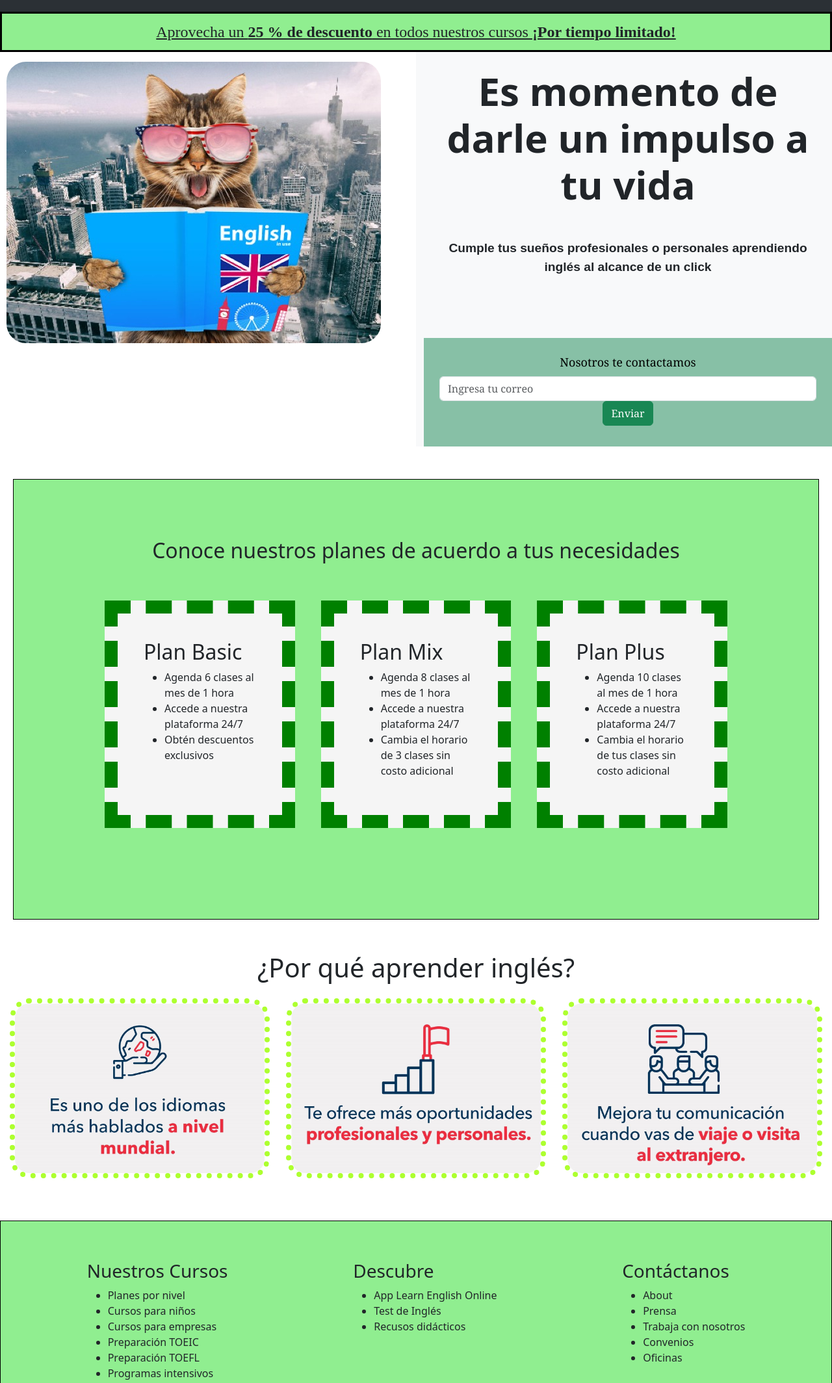
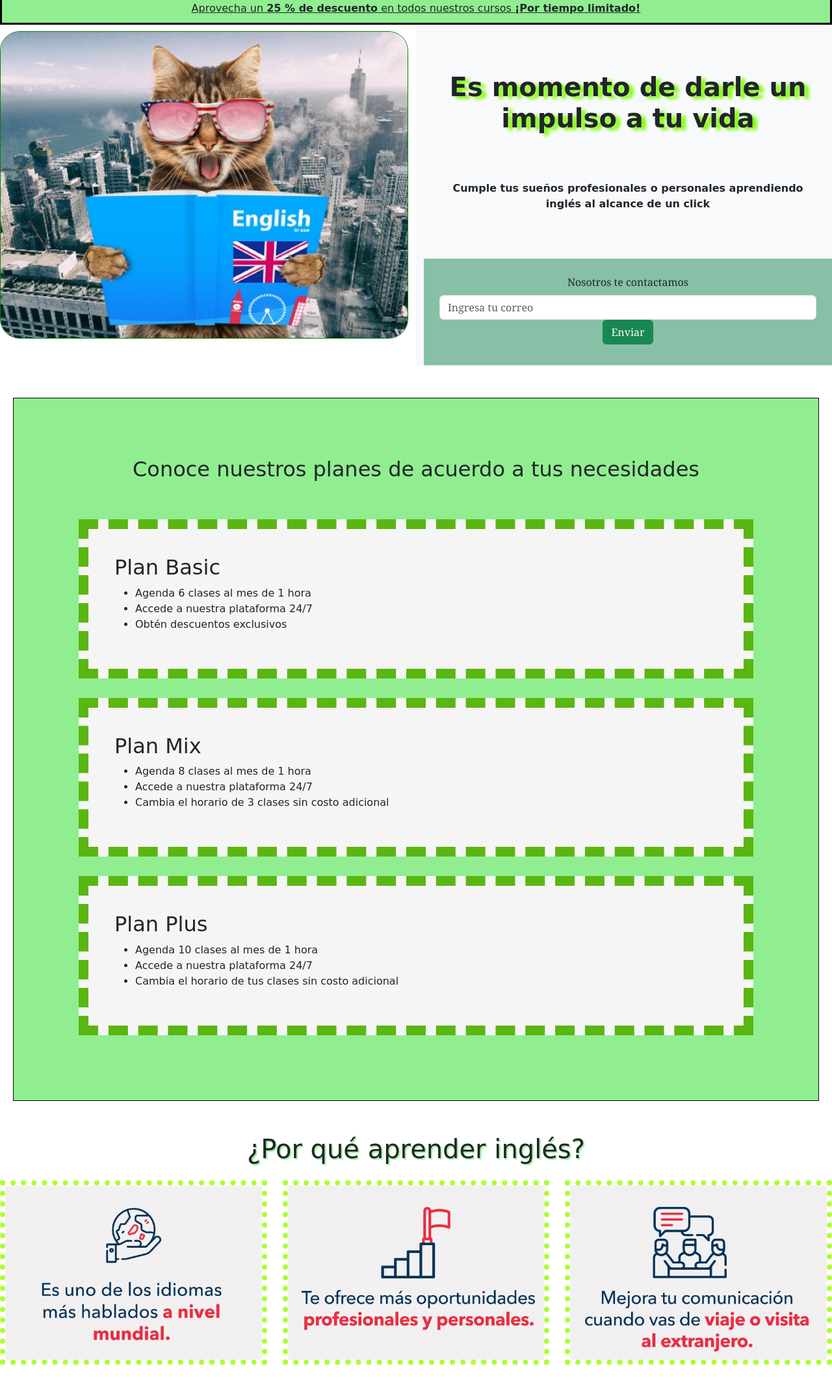
Before and after one commit to PaolaaR/LandingPage, a plain HTML site: page Index.html in a window 1280 px wide. Shown: the part 148-2276 px from the top of the page at 65% size. Drawn offline with nearby package versions, Linux system fonts and the light colour scheme; a web font is replaced by a local one.

Commit message:
correción de errores y limpieza

```diff
--- a/Index.html
+++ b/Index.html
@@ -12,8 +12,6 @@
     crossorigin="anonymous">
   <!--CSS-->
   <link rel="stylesheet" href="Styles.css">
-  <!-- Última versión del JS minificado -->
-  <script src="https://cdn.jsdelivr.net/npm/bootstrap@5.3.0-alpha3/dist/js/bootstrap.bundle.min.js"></script>
 
 </head>
 
@@ -54,21 +52,17 @@
   </header>
 
   <main>
-
     <div class="banner">
       Aprovecha un <strong>25 % de descuento</strong> en todos nuestros cursos <strong> ¡Por tiempo limitado!</strong>
     </div>
 
     <div class="row">
-      <div class="col-md-6 row-md-6"><img src="Images/englishcatbuild.jpg"></div>
-      <div class="col-md-6 row-md-6 bg-light text-container">
-
-        <h1 class="card-title p-4 row-5"> <strong>Es momento de darle un impulso a tu vida</strong> </h1>
-
-        <p class="card-text p-4"> <strong>Cumple tus sueños profesionales o personales aprendiendo inglés
+      <div class="col-12 col-sm-12 col-md-6"><img class="img-principal" src="Images/englishcatbuild.jpg"></div>
+      <div class="col-12 col-sm-12 col-md-6 bg-light text-container">
+        <h1 class="card-title p-4 mt-5"> <strong>Es momento de darle un impulso a tu vida</strong> </h1>
+        <p class="card-text p-4 mt-4"> <strong>Cumple tus sueños profesionales o personales aprendiendo inglés
             al alcance de un click</strong> </p>
-
-        <div class="container bg-success w-90 text-black p-4 bg-opacity-50" style="margin-top:70px;">
+        <div class="container bg-success p-4 bg-opacity-50 mt-5">
           <form>
             <div class="col-md-12 p-6 form-label">
               <label for="inputEmail4" class="form-label"> Nosotros te contactamos </label>
@@ -79,12 +73,13 @@
         </div>
       </div>
     </div>
+
     <div class=" containerS1">
-        <div class="col-12 text-center">
+      <div class="col-12 mb-5 text-center">
         <h2> Conoce nuestros planes de acuerdo a tus necesidades</h2>
       </div>
       <div class=" containerBox">
-          <div class="boxes1">
+        <div class="box">
           <h2>Plan Basic </h2>
           <ul>
             <li> Agenda 6 clases al mes de 1 hora</li>
@@ -111,15 +106,20 @@
       </div>
     </div>
 
-      <h1 class="title-2" >¿Por qué aprender inglés?</h1>
-      <div class="containerS2">
-        <img src="Images/pic 11.jpg">
-          <img src="Images/pic 22.jpg">
-          <img src="Images/pic 33.jpg">
-
+    <div class="containerS2 ">
+      <h1 class="title-2 text-center mb-4">¿Por qué aprender inglés?</h1>
+      <div class="row mb-5">
+        <div class="col-md-4">
+          <img class="img-fluid" src="Images/pic 11.jpg">
         </div>
-
-
+        <div class="col-md-4">
+          <img class="img-fluid" src="Images/pic 22.jpg">
+        </div>
+        <div class="col-md-4">
+          <img class="img-fluid" src="Images/pic 33.jpg">
+        </div>
+      </div>
+    </div>
   </main>
 </body>
 
@@ -145,16 +145,6 @@
       </ul>
     </div>
     <div class="footer-column">
-      <h3>Contáctanos</h3>
-      <ul>
-        <li>About</li>
-        <li>Prensa</li>
-        <li>Trabaja con nosotros</li>
-        <li>Convenios</li>
-        <li>Oficinas</li>
-      </ul>
-    </div>
-    <div class="footer-column">
       <h3>Términos y Condiciones</h3>
       <ul>
         <li>Política de Privacidad</li>
@@ -174,15 +164,12 @@
         <li><a href="#"> Linkedin</li>
       </ul>
     </div>
-    <div class="mt-12 border-t border-gray-200 py-8">
-      <p class="text-base text-gray-300 text-center">
+    <div>
+      <p class="text-base col-12 text-center mt-auto text-gray">
         @2023 Learn English Online Chile. Todos los derechos reservados.
         This is a Landing Page for Education Purposes
       </p>
     </div>
   </div>
-
 </footer>
-
-
 </html>
--- a/Styles.css
+++ b/Styles.css
@@ -1,41 +1,50 @@
+@import url('https://fonts.googleapis.com/css2?family=Bruno+Ace+SC&family=Geologica:wght@600&display=swap');
+
 .logo {
     display: flex;
     width: 120px;
     height: 120px;
 }
 
+header, main {
+    font-family:'Bruno Ace SC', cursive;;
+}
+
 .banner {
     background-color: lightgreen;
     text-decoration: underline;
     padding: 10px 20px;
-    font-size: x-large;
+    font-size: medium;
     text-align: center;
     border: 3px solid black;
-    font-family: papyro;
 }
 
-img {
-    display: flex;
-    justify-content: center;
-    border-radius: 30px;
-    margin: 15px 15px 15px 10px;
+.img-principal {
+    max-width: 100%;
+    max-height: min-content;
+    height: auto;
+    width: 100%;
+    border-radius:30px;
+    border: solid 1px green;
+    margin: 10px 0px 0px 0px;
 }
 
 .card-title {
-    padding: 150px;
     text-align: center;
-    font-size: 60px;
+    font-weight: 100%;
+    font-family:'Bruno Ace SC', cursive;
+    text-shadow: 7px 4px 5px lawngreen;
 }
 
 .card-text {
-    font-size: larger;
+    font-size: auto;
     text-align: center;
-    font-family: Arial, Helvetica, sans-serif;
+    font-family:'Bruno Ace SC', cursive;
 }
 
 .form-label {
     text-align: center;
-    font-size: large;
+    font-size: medium;
     font-family: Georgia, 'Times New Roman', Times, serif;
 }
 
@@ -45,62 +54,31 @@ img {
     margin: 50px 20px 50px 20px;
     text-align: left;
     padding: 90px;
+    font-family:'Bruno Ace SC', cursive;
 }
 
 .containerBox {
     display: grid;
-    grid-template-columns: 1fr 1fr 1fr;
-    gap: 40px;
-    padding: 50px;
+    grid-template-rows: repeat(auto-fit, minmax (186px, 1fr));
+    gap: 30px;
+    padding: 10px;
 }
 
 .containerBox div {
     padding: 40px;
-    border: dashed 20px green ;
+    border: dashed 15px rgb(90, 182, 17);
     background-color: whitesmoke;
-}
-
-.containerBox div {
     width: 100%;
-
-}
-
-
-.containerS2 {
-    display: flex;
-    flex-direction: row;
-    background-color: white;
-    justify-content: space-evenly;
-    align-items: center;
-    padding-bottom: 50px;
-
-}
-.containerS2 div {
-    align-items: center;
-    display: flex;
-    align-items: center;
-
-}
-
-.containerS2 img {
-    margin-right: 10px;
-    width: 400px;
-    display: flex;
-    border: dotted 8px greenyellow;
-    display: flex;
-    justify-content: space-evenly;
-
 }
 
 .title-2{
-    text-align: center;
-    display: flex;
-    flex-direction: column;
-    justify-content: self;
-
+    text-shadow: 2px 2px 2px lightgreen;
 }
 
-
+.img-fluid{
+    border: dotted 8px greenyellow;
+    margin-right: 10px;
+}
 
 .footer-columns {
     display: flex;
@@ -112,125 +90,15 @@ img {
 }
 
 .footer-columns div {
-    padding-inline: 15px;
-    align-items: center;
+    display: flex;
+    flex-direction: column;
+    flex-wrap: wrap;
     padding: 60px;
 }
 
+@media (max-width: 700px) {
+    .card-title{
+        font-size: 1rem;
 
-/* @media (max-width: 1200px) {
-
-    .containerS1 {
-    background-color: lightgreen;
-    border: 1px solid black;
-    padding: 110px;
-    margin: 30px 0px 30px 0px ;
-}
-
-.containerBox {
-    display: grid;
-    grid-template-columns: 1fr 1fr 1fr;
-    gap: 40px;
-    padding: 50px;
-}
-
-.containerBox div {
-    padding: 80px;
-    border: 1px solid black;
-    background-color: whitesmoke;
-}
-
-.containerBox div{
-    width: 100%;
-
-}
-
-
-.containerS2 {
-    border: 5px solid black;
-    display: flex;
-    flex-wrap: nowrap;
-    background-color: white;
-    align-items: center;
-
-}
-.containerS2 div{
-    align-items: center;
-}
-
-.title-2{
-    text-align: center;
-}
-
-.containerS2 img {
-width: 600px;
-height: 500px;
-
-}
-} */
-
-
-/* @media (max-width: 700px) {
-
-    ..containerS1 {
-    background-color: lightgreen;
-    border: 1px solid black;
-    padding: 110px;
-    margin: 30px 0px 30px 0px ;
-}
-
-.containerBox {
-    display: grid;
-    grid-template-columns: 1fr 1fr 1fr;
-    gap: 40px;
-    padding: 50px;
-}
-
-.containerBox div {
-    padding: 80px;
-    border: 1px solid black;
-    background-color: whitesmoke;
-}
-
-.containerBox div{
-    width: 100%;
-
-}
-
-
-.containerS2 {
-    border: 5px solid black;
-    display: flex;
-    flex-wrap: nowrap;
-    background-color: white;
-    align-items: center;
-
-}
-.containerS2 div{
-    align-items: center;
-}
-
-.title-2{
-    text-align: center;
-}
-
-.containerS2 img {
-width: 600px;
-height: 500px;
-
-}
-} */
-
-/* @media (max-width: 700px) {
-
-    .containerBoxes {
-        grid-template-columns: 1fr 1fr;
-    }
-    .containerBoxes div {
-        font-size: 20px !important;
-    }
-    .containerBoxes div img {
-        border-color: black;
-        scale: 2;
     }
 }
```
Lines whose indentation alone changed are shown as unchanged.
